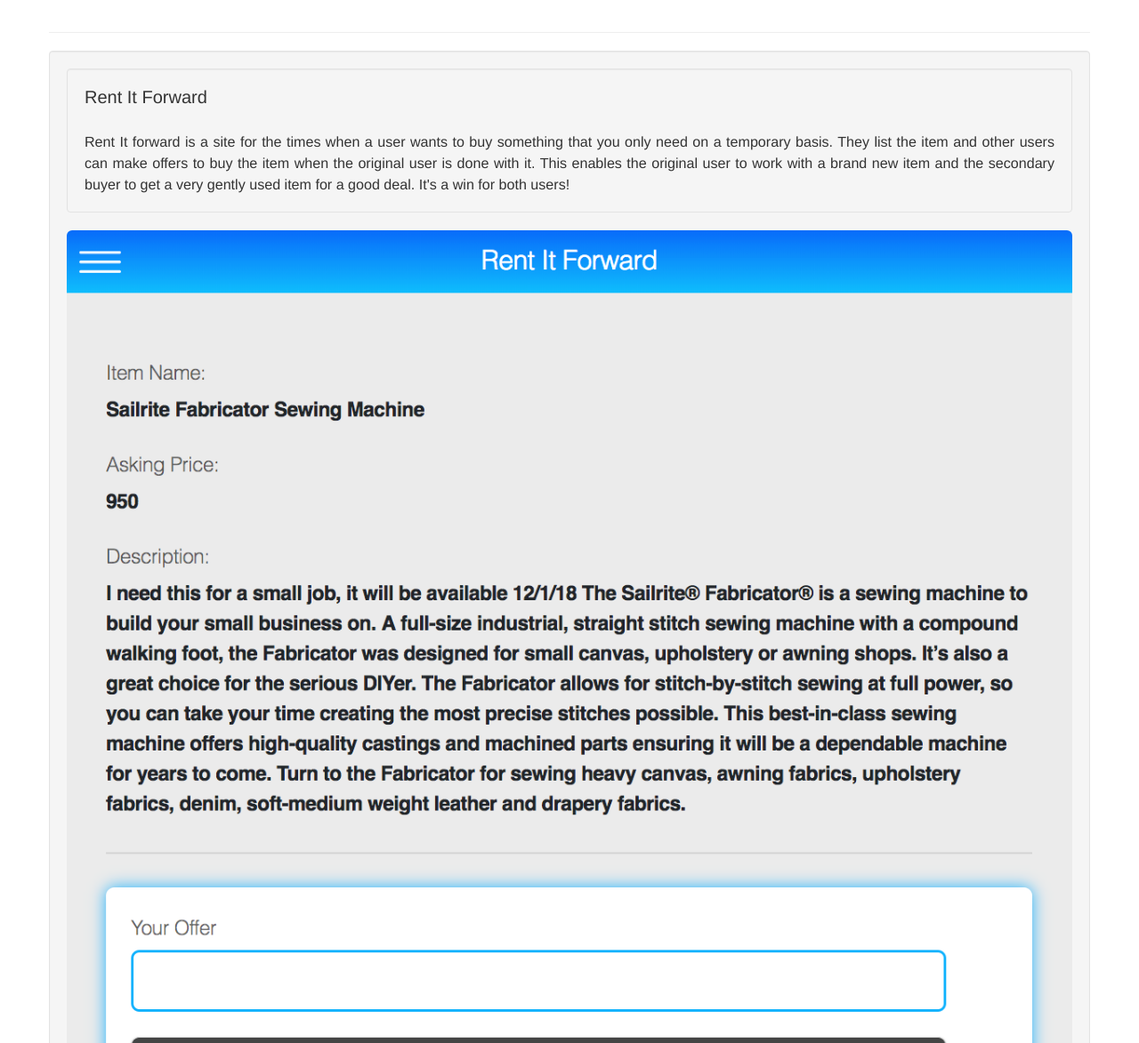
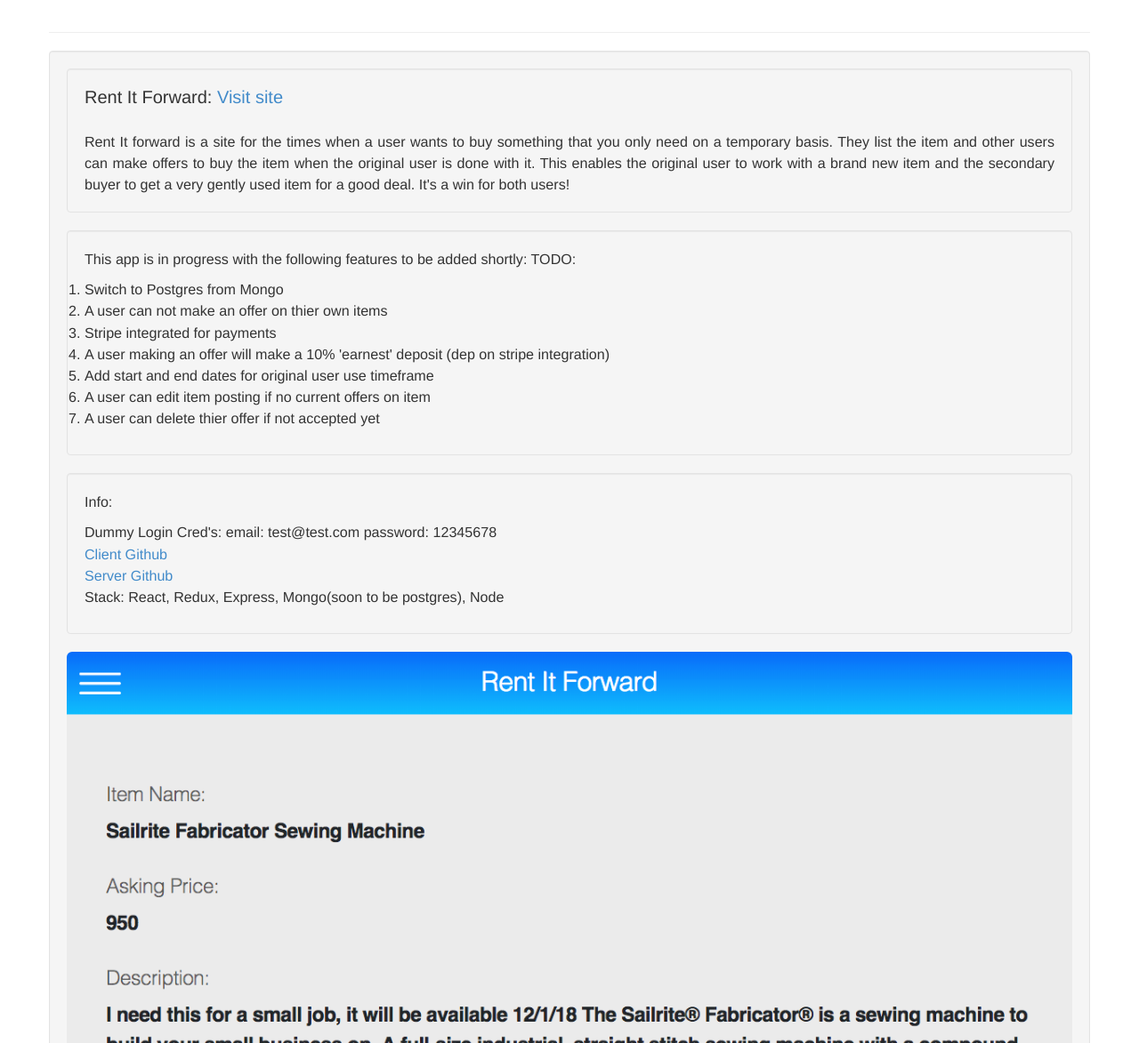
Before and after one commit to josephhess/josephhess.github.io, a Jekyll site: the page built from projects/index.html, in a window 1280 px wide and 1400 px high, cut to the strip 227-1400 px from the top of the window. Shown: the whole strip at 89% size. Built offline with Jekyll 4.4.1, drawn with Linux system fonts in a browser that asks for light colours; nearby versions of some CDN libraries; a style sheet for code colours, icons or effects is not loaded; some of the changed text lies outside the part shown.

Commit message:
tune up projects a little

```diff
--- a/projects/index.html
+++ b/projects/index.html
@@ -5,7 +5,7 @@ external_url: www.28dayhug.com
 ---
 <div class="well">
 		<p class="well">
-		  <span>Rent It Forward</span>
+		   <span>Rent It Forward: <a href="https://fierce-lake-75543.herokuapp.com" target="blank">Visit site</a></span>
 		  <br>
 		  <br>
 			Rent It forward is a site for the times when a user wants to buy something that you only need on a temporary basis.
@@ -13,16 +13,59 @@ external_url: www.28dayhug.com
 			This enables the original user to work with a brand new item and the secondary buyer to get a very gently used item for a good deal.
 			It's a win for both users!
 		</p>
+		<div class="well">
+		<p>This app is in progress with the following features to be added shortly:
+			TODO:
+				<ol>
+					<li>Switch to Postgres from Mongo</li>
+					<li>A user can not make an offer on thier own items</li>
+					<li>Stripe integrated for payments</li>
+					<li>A user making an offer will make a 10% 'earnest' deposit (dep on stripe integration)</li>
+					<li>Add start and end dates for original user use timeframe</li>
+					<li>A user can edit item posting if no current offers on item</li>
+					<li>A user can delete thier offer if not accepted yet</li>
+				</ol>
+		</p>
+		</div>
+		<div class="well">
+			<p>Info:
+			<ul>
+				<li>Dummy Login Cred's: email: test@test.com password: 12345678</li>
+				<li><a href="https://github.com/josephhess/rent_it_forward_client" target="blank">Client Github  </a></li>
+				<li><a href="https://github.com/josephhess/rent_it_forward_server" target="blank">Server Github </a></li>
+				<li>Stack: React, Redux, Express, Mongo(soon to be postgres), Node</li>
+			</ul>
+		</p>
+		</div>
 		<img class="rent_it img-rounded img-responsive" src="../assets/make_offer.png">
 		<!-- <img class="rent_it img-rounded img-responsive" src="../assets/my_items.png"> -->
 	</div>
 <div>
+
+<div class="well">
+	<p class="well">
+	  <span>File Share Tool: <a href="https://file-share-test.herokuapp.com">Visit site</a></span>
+	  <br>
+	  <br>
+	  File Share Tool is an early rails app for me. A user can upload a file(which is stored on S3) and add a message. Then an email is sent to the recipient along with a link to access the file. When the recipient clicks on the link they have the ability to download the file and the original 'sharer' is sent a confirmation email that the recipient has viewed the link'
+	  <br>
+	  <br>
+	  Stack: Rails, Postgres, AWS S3
+	</p>
+	<img class="rent_it img-rounded img-responsive" src="../assets/file_share_test_email.png">
+</div>
+<div>
 	<div class="well">
 		<p class="well">
-		  <span>You Payed Us!: <a href="http://youpayedus.herokuapp.com/stripe">Visit site</a></span>
+		  <span>You Payed Us!: <a href="http://youpayedus.herokuapp.com/stripe" target="blank">Visit site</a></span>
 		  <br>
 		  <br>
 		  The YouPayed.us site is a place to get to MVP status with various subscription payment management systems.  I wanted an excuse to work more with api integrations and ajax calls and rails partials and the like and give people a place to compare payment systems thoroughly and quickly.
+			<br>
+		  NOTE! This is currently broken, need to update rails and a couple other things.
+	  	<br>
+		  <br>
+		  Stack: Rails, Stripe API
 		</p>
 		<img class="img-rounded img-responsive" src="../assets/YouPayedUs-main-page.png">
 	</div>
@@ -31,7 +74,8 @@ external_url: www.28dayhug.com
 		  <span>GetJson: <a href="http://get-json-game.herokuapp.com/">Visit site</a></span>
 		  <br>
 		  <br>
-		  While the getjson project from code school is certainly silly it was great to finally get my hands on pulling data down via api call and parsing it and adding it dynamically to a web site for the first time!
+		 This is the first project I did with ajax requests to an api. You cant actually win a game right now. It just alternates between two nemeses and when one of thier faces appear, their latest tweets appear as well.
+		 Trivial and silly all in one place.
 		</p>
 		<img class="img-rounded img-responsive" src="../assets/getjson.png">
 	</div>
```
Also changed, not shown: assets/file_share_test_email.png (added).
